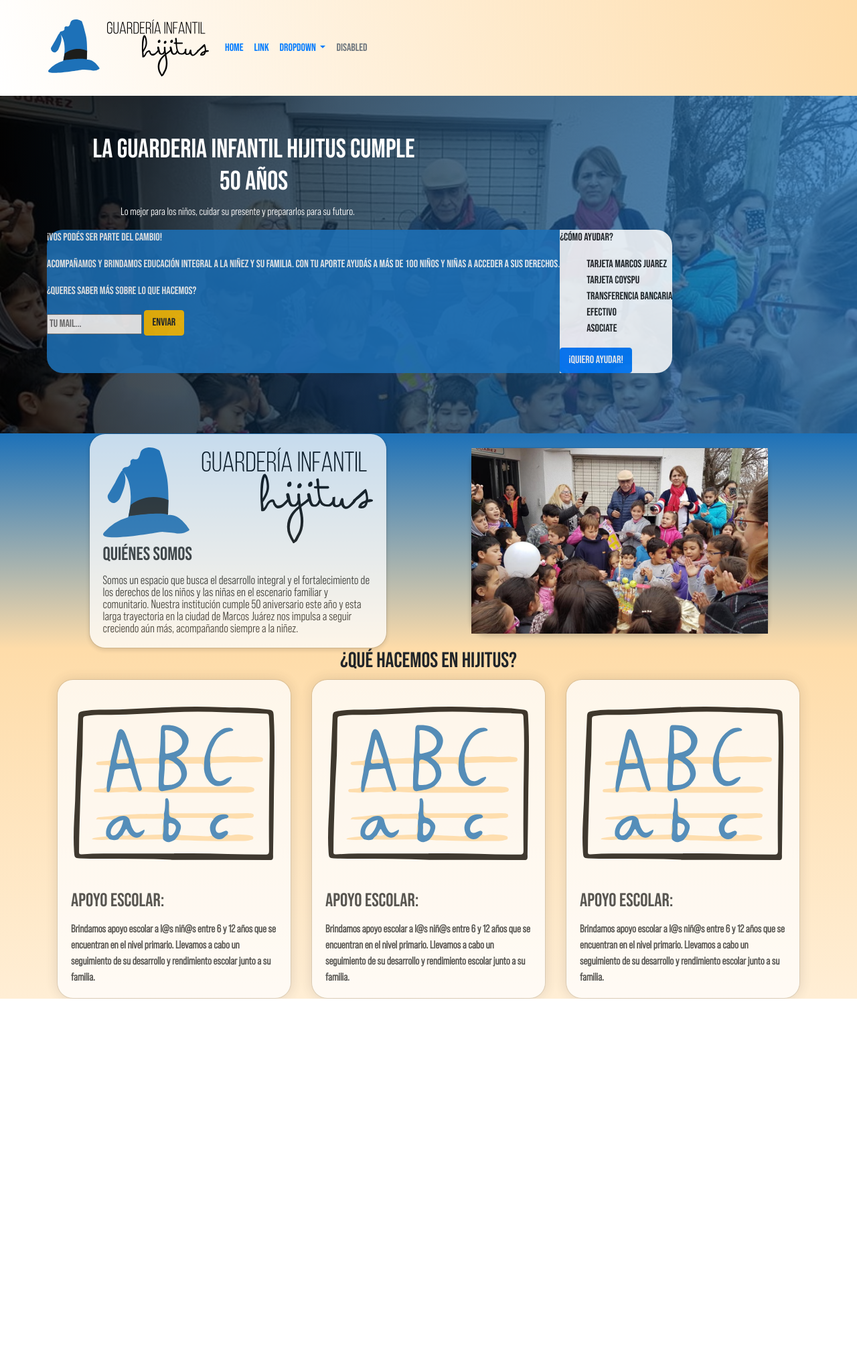
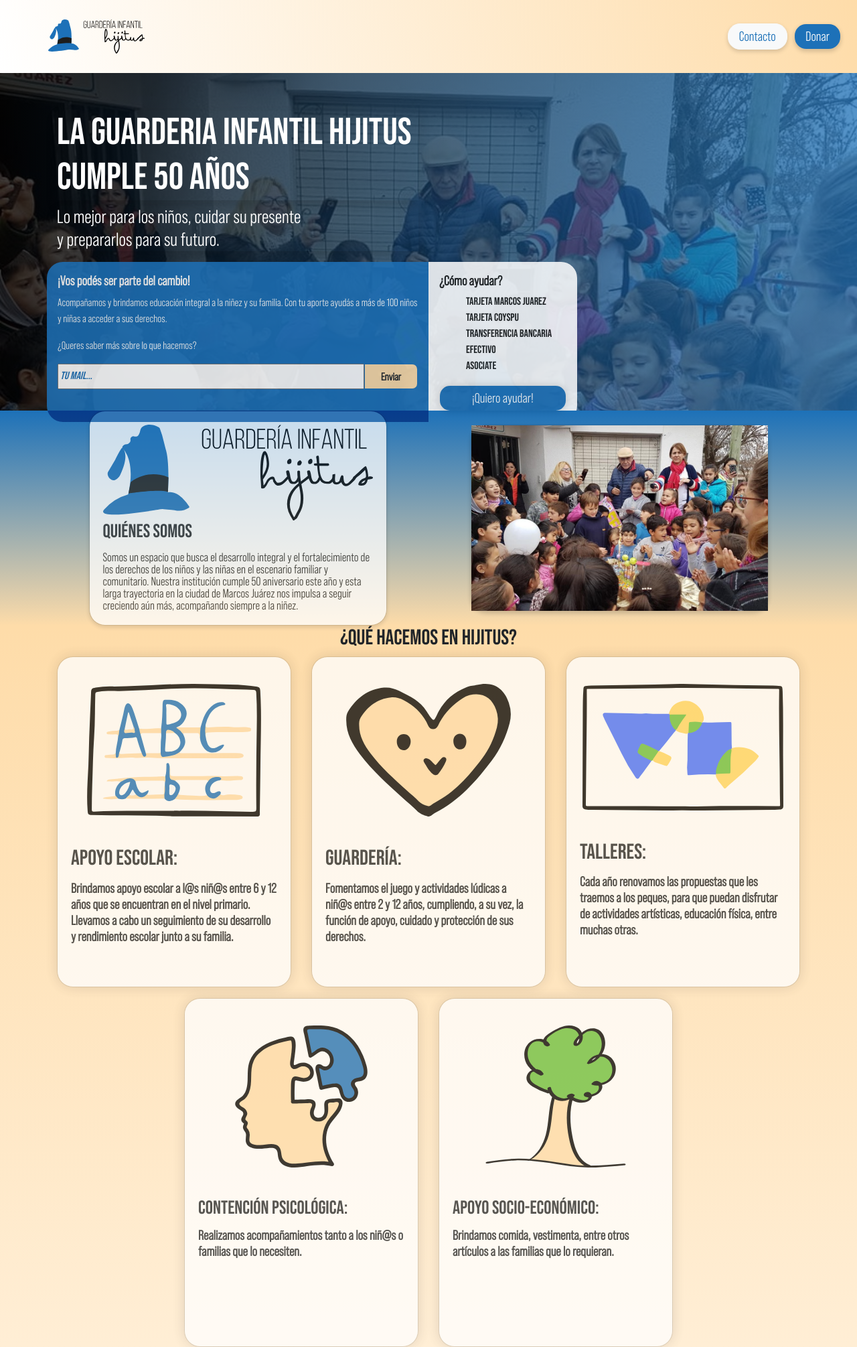
Before and after one commit to NestorLA/guarderiahijitus-bootstrap, a website: page src/index.html in a window 1280 px wide. Shown: the whole page at 67% size. Before the commit the page ends 1491 px from the top, so only its background shows below. Drawn offline with nearby package versions, Linux system fonts and the light colour scheme.

Commit message:
cambios en navbar y en hero, arreglo de cards en que hacemos

```diff
--- a/src/index.html
+++ b/src/index.html
@@ -23,14 +23,23 @@
     <!-- MAIN CSS -->
     <link rel="stylesheet" href="styles/main.css" />
     <title>Guarderia Hijitus</title>
+
+    <!-- SLICK CSS -->
+    <link
+      rel="stylesheet"
+      type="text/css"
+      href="//cdn.jsdelivr.net/npm/slick-carousel@1.8.1/slick/slick.css"
+    />
   </head>
   <body>
     <!-- NAVBAR -->
-    <nav class="navbar navbar-expand-lg p-4 bg-header" id="home">
+    <nav class="navbar navbar-expand-md p-4 bg-header" id="home">
       <a class="navbar-brand ml-5" href="#home"
         ><img
           src="../public/svg/GuarderiaHijitus.svg"
           alt="Logo Guarderia Hijitus"
+          width="60%"
+          height="50%"
       /></a>
       <button
         class="navbar-toggler"
@@ -43,46 +52,17 @@
       >
         <span class="navbar-toggler-icon"></span>
       </button>
-
       <div class="collapse navbar-collapse" id="navbarSupportedContent">
-        <ul class="navbar-nav mr-auto">
-          <li class="nav-item active">
-            <a class="nav-link" href="#"
-              >Home <span class="sr-only">(current)</span></a
-            >
-          </li>
-          <li class="nav-item">
-            <a class="nav-link" href="#">Link</a>
-          </li>
-          <li class="nav-item dropdown">
-            <a
-              class="nav-link dropdown-toggle"
-              href="#"
-              id="navbarDropdown"
-              role="button"
-              data-toggle="dropdown"
-              aria-haspopup="true"
-              aria-expanded="false"
-            >
-              Dropdown
-            </a>
-            <div class="dropdown-menu" aria-labelledby="navbarDropdown">
-              <a class="dropdown-item" href="#">Action</a>
-              <a class="dropdown-item" href="#">Another action</a>
-              <div class="dropdown-divider"></div>
-              <a class="dropdown-item" href="#">Something else here</a>
-            </div>
-          </li>
-          <li class="nav-item">
-            <a
-              class="nav-link disabled"
-              href="#"
-              tabindex="-1"
-              aria-disabled="true"
-              >Disabled</a
-            >
-          </li>
-        </ul>
+        <div class="ml-auto">
+          <button
+            class="btn btn-light primary-color header-button bebas-pro px-3"
+          >
+            <span class="h5">Contacto</span>
+          </button>
+          <button class="btn text-light primary-button bebas-pro px-3 ml-2">
+            <span class="h5">Donar</span>
+          </button>
+        </div>
       </div>
     </nav>
 
@@ -93,13 +73,13 @@
           <div class="row mt-2">
             <div
               class="
-                col-md-6
+                col-md-8 col-lg-6
                 text-center
                 justify-content-center
                 align-self-center
               "
             >
-              <h1 class="mb-2 ml-5">
+              <h1 class="mb-2 text-left display-4 shadow">
                 LA GUARDERIA INFANTIL HIJITUS CUMPLE 50 AÑOS
               </h1>
             </div>
@@ -113,28 +93,28 @@
                 align-self-center
               "
             >
-              <p class="mb-3 bebas-pro">
-                Lo mejor para los niños, cuidar su presente y prepararlos para
-                su futuro.
+              <p class="mb-3 bebas-pro h3 text-left shadow">
+                Lo mejor para los niños, cuidar su presente <br />
+                y prepararlos para su futuro.
               </p>
             </div>
           </div>
           <div class="row">
-            <div class="donate-card">
-              <p>¡Vos podés ser parte del cambio!</p>
-              <p>
+            <div class="donate-card p-3 col-md-6">
+              <h2 class="bebas-pro font-weight-bold h5">¡Vos podés ser parte del cambio!</h2>
+              <p class="bebas-pro">
                 Acompañamos y brindamos educación integral a la niñez y su
                 familia. Con tu aporte ayudás a más de 100 niños y niñas a
                 acceder a sus derechos.
               </p>
-              <p>¿Queres saber más sobre lo que hacemos?</p>
-              <div>
-                <input placeholder="Tu mail..." />
-                <button class="btn btn-warning">Enviar</button>
+              <p class="bebas-pro font-weight-light">¿Queres saber más sobre lo que hacemos?</p>
+              <div class="d-flex">
+                <input placeholder="Tu mail..." class="w-100"/>
+                <button class="btn send-button bebas-pro font-weight-bold px-4">Enviar</button>
               </div>
             </div>
-            <div class="como-ayudar">
-              <p>¿Cómo ayudar?</p>
+            <div class="como-ayudar p-3">
+              <h2 class="bebas-pro font-weight-bold h5">¿Cómo ayudar?</h2>
               <ul style="list-style-type: none">
                 <li>Tarjeta Marcos Juarez</li>
                 <li>Tarjeta COYSPU</li>
@@ -142,7 +122,7 @@
                 <li>Efectivo</li>
                 <li>Asociate</li>
               </ul>
-              <button class="btn btn-primary">¡Quiero ayudar!</button>
+              <button class="btn iwanttohelp-button text-white px-5 bebas-pro"><span class="h5">¡Quiero ayudar!</span></button>
             </div>
           </div>
         </div>
@@ -203,10 +183,12 @@
                   src="../public/svg/Grupo 43.svg"
                   alt=""
                   class="card-img-top p-4 mt-3"
+                  width="60%"
+                  height="50%"
                 />
                 <div class="card-body text-left">
-                  <div class="card-title h3">Apoyo escolar:</div>
-                  <p class="card-text bebas-pro font-weight-bold">
+                  <div class="card-title h2">Apoyo escolar:</div>
+                  <p class="card-text bebas-pro font-weight-bold h5">
                     Brindamos apoyo escolar a l@s niñ@s entre 6 y 12 años que se
                     encuentran en el nivel primario. Llevamos a cabo un
                     seguimiento de su desarrollo y rendimiento escolar junto a
@@ -218,17 +200,18 @@
             <div class="col-md-4">
               <div class="card h-100 whatwedo-card">
                 <img
-                  src="../public/svg/Grupo 43.svg"
+                  src="../public/svg/Grupo 28.svg"
                   alt=""
                   class="card-img-top p-4 mt-3"
+                  width="60%"
+                  height="50%"
                 />
                 <div class="card-body text-left">
-                  <div class="card-title h3">Apoyo escolar:</div>
-                  <p class="card-text bebas-pro font-weight-bold">
-                    Brindamos apoyo escolar a l@s niñ@s entre 6 y 12 años que se
-                    encuentran en el nivel primario. Llevamos a cabo un
-                    seguimiento de su desarrollo y rendimiento escolar junto a
-                    su familia.
+                  <div class="card-title h2">Guardería:</div>
+                  <p class="card-text bebas-pro font-weight-bold h5">
+                    Fomentamos el juego y actividades lúdicas a niñ@s entre 2 y
+                    12 años, cumpliendo, a su vez, la función de apoyo, cuidado
+                    y protección de sus derechos.
                   </p>
                 </div>
               </div>
@@ -236,17 +219,54 @@
             <div class="col-md-4">
               <div class="card h-100 whatwedo-card">
                 <img
-                  src="../public/svg/Grupo 43.svg"
+                  src="../public/svg/Grupo 30.svg"
                   alt=""
                   class="card-img-top p-4 mt-3"
                 />
                 <div class="card-body text-left">
-                  <div class="card-title h3">Apoyo escolar:</div>
-                  <p class="card-text bebas-pro font-weight-bold">
-                    Brindamos apoyo escolar a l@s niñ@s entre 6 y 12 años que se
-                    encuentran en el nivel primario. Llevamos a cabo un
-                    seguimiento de su desarrollo y rendimiento escolar junto a
-                    su familia.
+                  <div class="card-title h2">Talleres:</div>
+                  <p class="card-text bebas-pro font-weight-bold h5">
+                    Cada año renovamos las propuestas que les traemos a los
+                    peques, para que puedan disfrutar de actividades artísticas,
+                    educación física, entre muchas otras.
+                  </p>
+                </div>
+              </div>
+            </div>
+          </div>
+          <div class="row justify-content-center mt-3">
+            <div class="col-md-4">
+              <div class="card h-100 whatwedo-card">
+                <img
+                  src="../public/svg/Grupo 55.svg"
+                  alt=""
+                  class="card-img-top p-4 mt-3"
+                  width="60%"
+                  height="50%"
+                />
+                <div class="card-body text-left">
+                  <div class="card-title h3">Contención psicológica:</div>
+                  <p class="card-text bebas-pro font-weight-bold h5">
+                    Realizamos acompañamientos tanto a los niñ@s o familias que
+                    lo necesiten.
+                  </p>
+                </div>
+              </div>
+            </div>
+            <div class="col-md-4">
+              <div class="card h-100 whatwedo-card">
+                <img
+                  src="../public/svg/Grupo 44.svg"
+                  alt=""
+                  class="card-img-top p-4 mt-3"
+                  width="60%"
+                  height="50%"
+                />
+                <div class="card-body text-left">
+                  <div class="card-title h3">Apoyo socio-económico:</div>
+                  <p class="card-text bebas-pro font-weight-bold h5">
+                    Brindamos comida, vestimenta, entre otros artículos a las
+                    familias que lo requieran.
                   </p>
                 </div>
               </div>
@@ -268,5 +288,10 @@
       integrity="sha384-Piv4xVNRyMGpqkS2by6br4gNJ7DXjqk09RmUpJ8jgGtD7zP9yug3goQfGII0yAns"
       crossorigin="anonymous"
     ></script>
+    <!-- Slick JS -->
+    <script
+      type="text/javascript"
+      src="//cdn.jsdelivr.net/npm/slick-carousel@1.8.1/slick/slick.min.js"
+    ></script>
   </body>
 </html>
--- a/src/styles/main.css
+++ b/src/styles/main.css
@@ -22,6 +22,10 @@
   font-family: "Bebas Neue", Arial, Helvetica, sans-serif;
 }
 
+.primary-color {
+  color: var(--primary-color);
+}
+
 .bebas-pro {
   font-family: "Bebas Neue Pro", Arial, Helvetica, sans-serif;
 }
@@ -33,11 +37,30 @@
   opacity: 1;
 }
 
+.header-button {
+  box-shadow: 0px 3px 6px #00000029;
+  border-radius: 18px;
+  opacity: 1;
+}
+
+.primary-button {
+  background: #1d71b8 0% 0% no-repeat padding-box;
+  box-shadow: 0px 3px 6px #00000029;
+  border-radius: 18px;
+  opacity: 1;
+}
+
 .hero {
   position: relative;
   background: url(../../public/images/hijitus.jpg);
   background-size: cover;
   min-height: 31.5em;
+}
+
+.send-button {
+  background: #fedca9 0% 0% no-repeat padding-box;
+  border-radius: 0px 8px 8px 0px;
+  opacity: 1;
 }
 
 .background-overlay {
@@ -110,3 +133,17 @@
   border-radius: 24px;
   opacity: 0.75;
 }
+
+input::placeholder {
+  color: var(--primary-color);
+  font-style: italic;
+  letter-spacing: 0px;
+  opacity: 1;
+}
+
+.iwanttohelp-button {
+  background: #1d71b8 0% 0% no-repeat padding-box;
+  box-shadow: 0px 0px 12px #00000029;
+  border-radius: 16px;
+  opacity: 1;
+}
```
